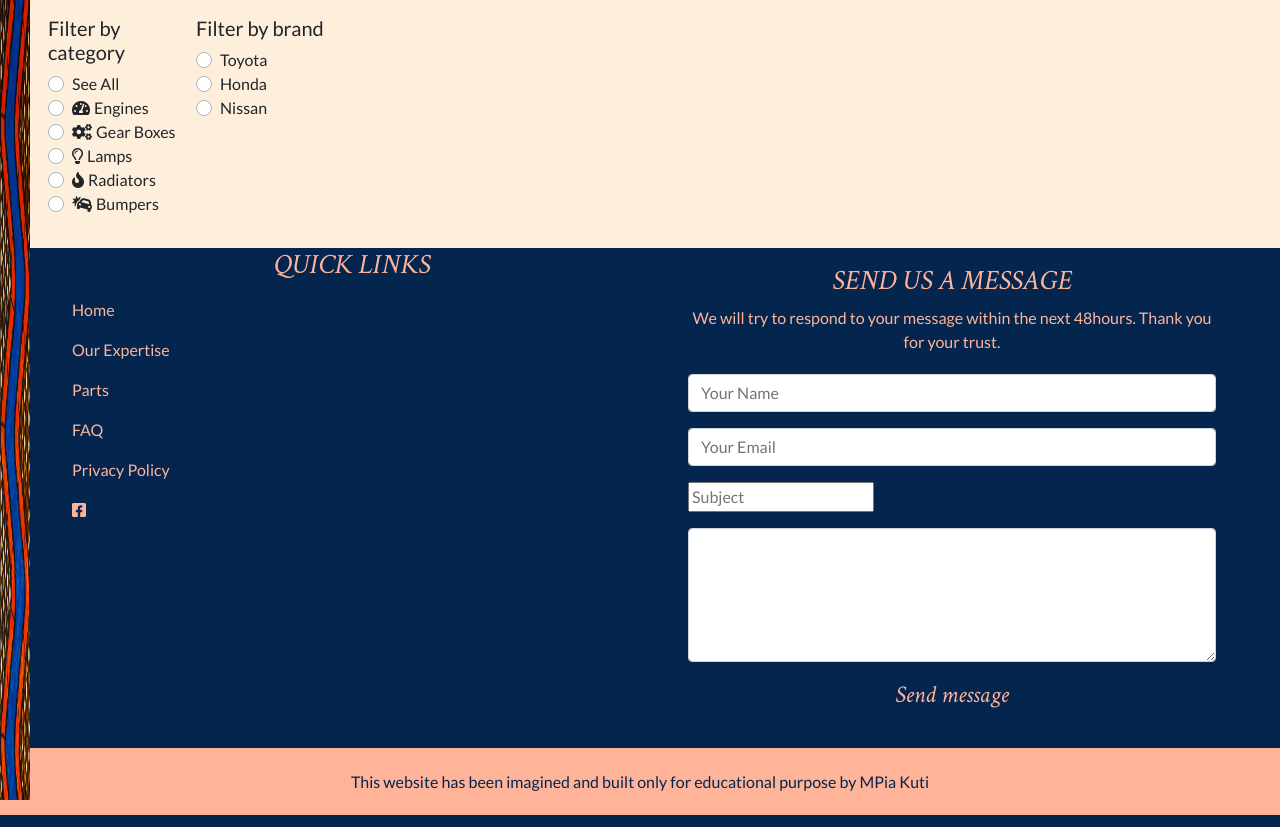
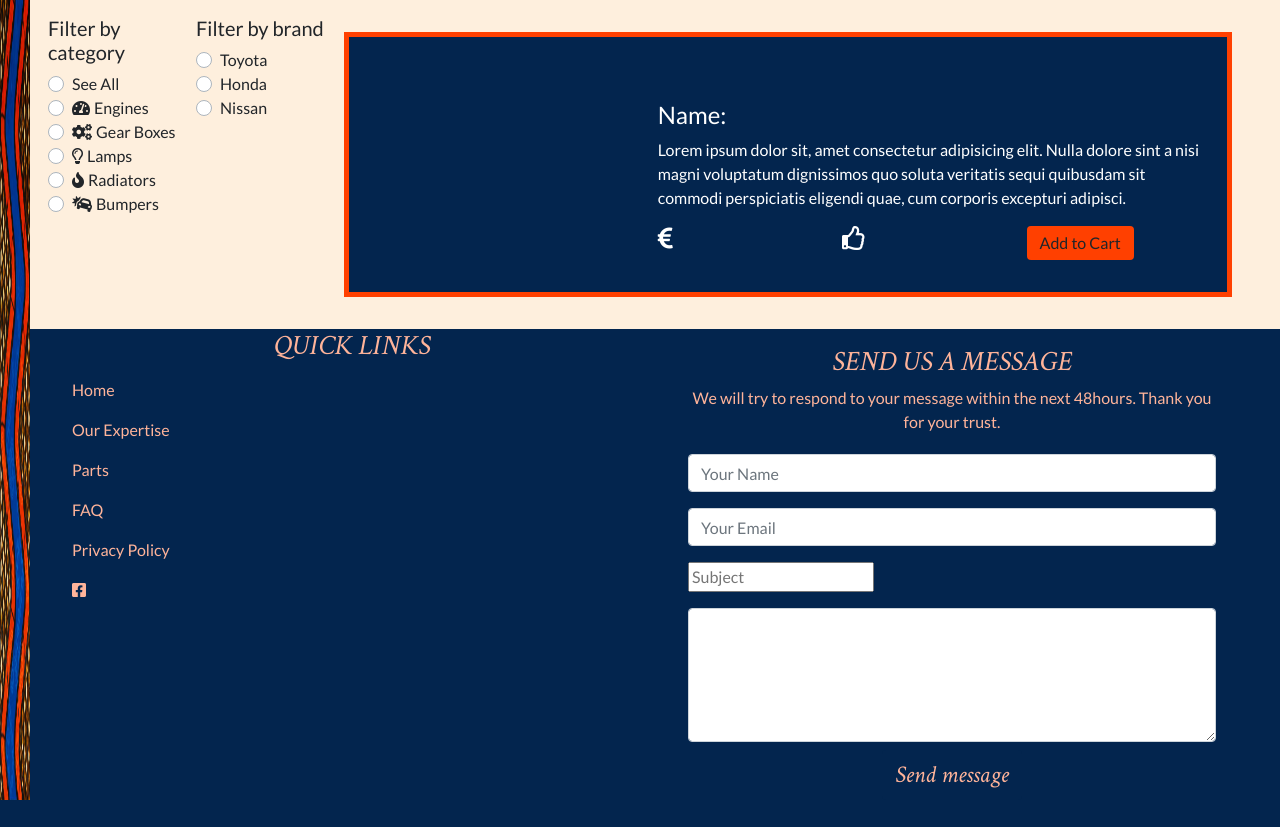
Before and after one commit to mkuti/corklagos-venture, a Django app: template listings/templates/listings.html in a window 1280 px wide. Shown: the part 126-953 px from the top of the page. Run offline with Django 3.2, Linux system fonts and the light colour scheme; the template is opened without the code that fills it, so the values that code supplies are empty; some libraries are stand-ins or nearby versions.

Commit message:
Made product img float on top of content for smaller screens

```diff
--- a/listings/templates/listings.html
+++ b/listings/templates/listings.html
@@ -5,6 +5,7 @@
 
 <main class="container-fluid">
     <div class="row mx-md-5 mx-1 my-3">
+    <!-- Filter section -->
         <div class="col-12 col-lg-3 filter-section">
             <div class="row">
                 <div class="col-6 filter-cat">
@@ -61,6 +62,74 @@
                 </div>
             </div>
         </div>
+<!-- Listing section -->
+        <div class="col-12 col-lg-9 listing-section">
+            <div class="listing-item d-block d-lg-none">
+                <div class="listing-content bg-oxford text-white p-3 text-right">
+                    <div class="row">
+                        <div class="col-12 listing-name">
+                            <h4 id="product-name">Name:</h4>
+                        </div>
+                    </div>
+                    <div class="row">
+                        <div class="col-12 listing-description mr-2">
+                            <p id="product-description"> Lorem ipsum dolor sit, amet consectetur adipisicing elit. Nulla dolore sint a nisi magni voluptatum dignissimos quo soluta veritatis sequi quibusdam sit commodi perspiciatis eligendi quae, cum corporis excepturi adipisci. </p>
+                        </div>
+                    </div>
+                    <div class="row text-center">
+                        <div class="col-4 listing-price">
+                            <p id="product-price"><i class="listing-icon fas fa-euro-sign"></i></p>
+                        </div>
+                        <div class="col-4 listing-interest">
+                        <!--If user has liked this product before, the thumbs up would be filled-->
+                            <a href=""><i class="listing-icon far fa-thumbs-up"></i></a>
+                            <!--<i class="fas fa-thumbs-up"></i>-->
+                        </div>
+                        <div class="col-4 listing-buy">
+                            <a href="#" type="button" class="btn bg-wheel py-1 mb-3">Add to Cart</a>
+                        </div>
+                    </div>
+                </div>
+                <div class="listing-img">
+                    <img src="#" alt="">
+                </div>
+            </div>
+            <div class="row d-none d-lg-block">
+                <div class="col-12 listing-container my-lg-3">
+                    <div class="row">
+                        <div class="col-4 d-none d-lg-block">
+                            <img src="#" alt="">
+                        </div>
+                        <div class="col-lg-8 listing-content text-white p-3">
+                            <div class="row">
+                                <div class="col-12 listing-name">
+                                    <h4 id="product-name">Name:</h4>
+                                </div>
+                            </div>
+                            <div class="row">
+                                <div class="col-12 listing-description mr-2">
+                                    <p id="product-description"> Lorem ipsum dolor sit, amet consectetur adipisicing elit. Nulla dolore sint a nisi magni voluptatum dignissimos quo soluta veritatis sequi quibusdam sit commodi perspiciatis eligendi quae, cum corporis excepturi adipisci. </p>
+                                </div>
+                            </div>
+                            <div class="row">
+                                <div class="col-4 listing-price">
+                                    <p id="product-price"><i class="listing-icon fas fa-euro-sign"></i></p>
+                                </div>
+                                <div class="col-4 listing-interest">
+                                <!--If user has liked this product before, the thumbs up would be filled-->
+                                    <a href=""><i class="listing-icon far fa-thumbs-up"></i></a>
+                                    <!--<i class="fas fa-thumbs-up"></i>-->
+                                </div>
+                                <div class="col-4 listing-buy">
+                                    <a href="#" type="button" class="btn bg-wheel py-1 mb-3">Add to Cart</a>
+                                </div>
+
+                            </div>
+                        </div>
+                    </div>
+                </div>
+            </div>
+        </div>
     </div>
 </main>
 
--- a/static/css/style.css
+++ b/static/css/style.css
@@ -164,8 +164,36 @@ call-container .call-content {
     font-weight: 600;
 }
 
-.banner-attention {
-    width: fit-content;
+/* listings */
+
+.listing-item {
+    position: relative;
+}
+
+.listing-container {
+    width: 100%;
+    height: auto;
+    border: 5px solid #ff4000;
+    background-color: #03254e;
+}
+
+.listing-icon {
+    font-size: 1.5rem;
+}
+
+.listing-img {
+    background-color: #ff4000;
+    width: 45%;
+    height: 200px;
+    left: 0;
+    position: absolute;
+    opacity: 0.5;
+}
+
+.listing-content {
+    width: 90%;
+    float:right;
+    margin-top: 3rem;
 }
 
 /* footer */
@@ -189,7 +217,6 @@ call-container .call-content {
     margin-bottom: 1rem;
 }
 
-
 /* media queries */
 
 @media (min-width: 368px){
```
